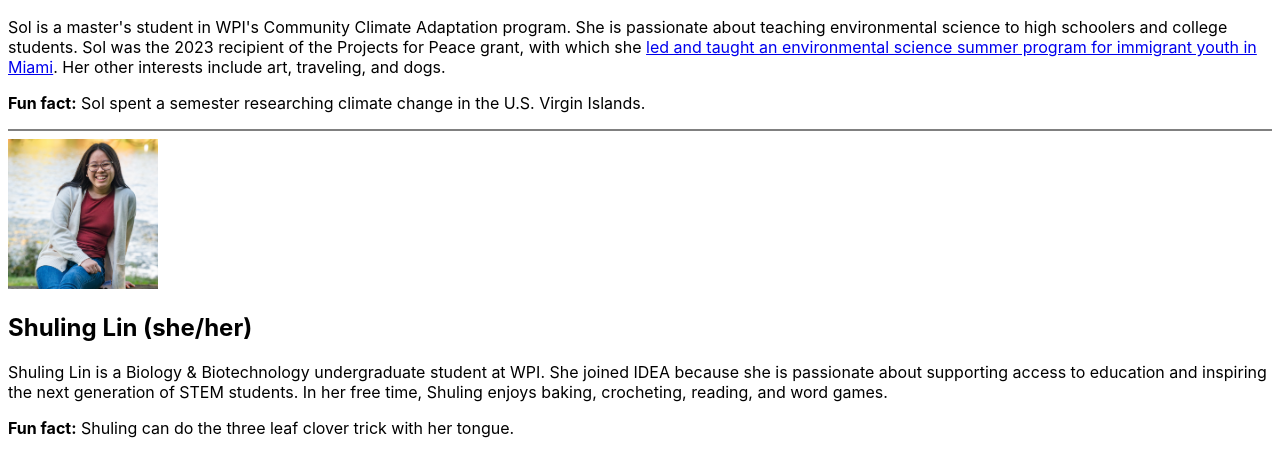
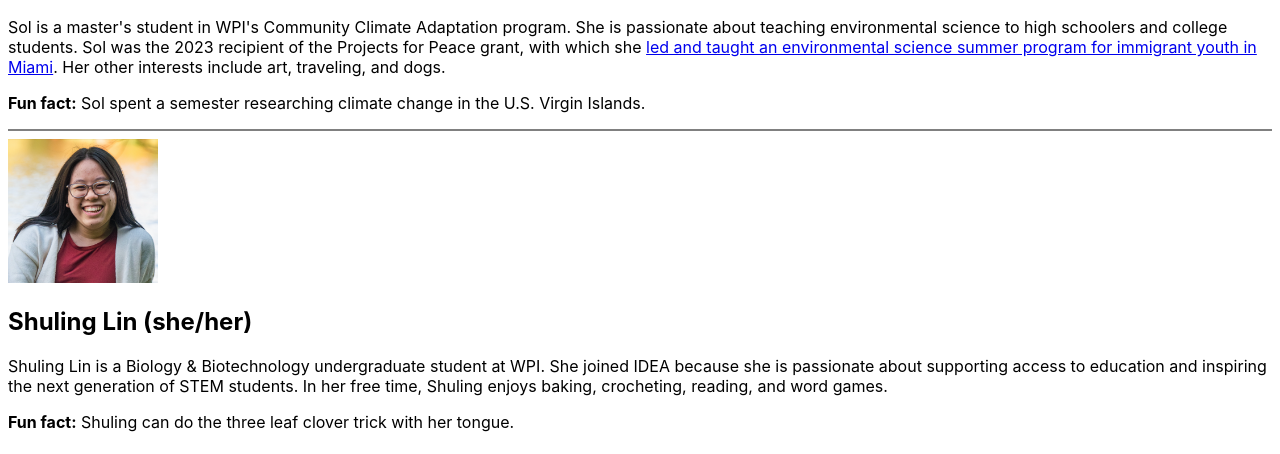
Before and after one commit to WilsonGramer/ideawpi.org, an Eleventy site: page src/people/index.md in a window 1280 px wide. Shown: the part 1604-2058 px from the top of the page. Built offline with nearby package versions, Linux system fonts and the light colour scheme; Eleventy itself is replaced by a stand-in of ours; files that its build step writes are made by us from their sources; a web font is replaced by a local one; what @jamshop/eleventy-plugin-typography would draw is missing.

Commit message:
Update Shuling's photo

```diff
--- a/src/people/index.md
+++ b/src/people/index.md
@@ -72,7 +72,7 @@ Her other interests include art, traveling, and dogs.
 
 ---
 
-<img src="./shuling-lin.jpg" width="{{ image_size }}">
+<img src="./shuling-lin.png" width="{{ image_size }}">
 
 ## Shuling Lin (she/her)
 
```
Also changed, not shown: src/people/shuling-lin.jpg (deleted), src/people/shuling-lin.png (added).
